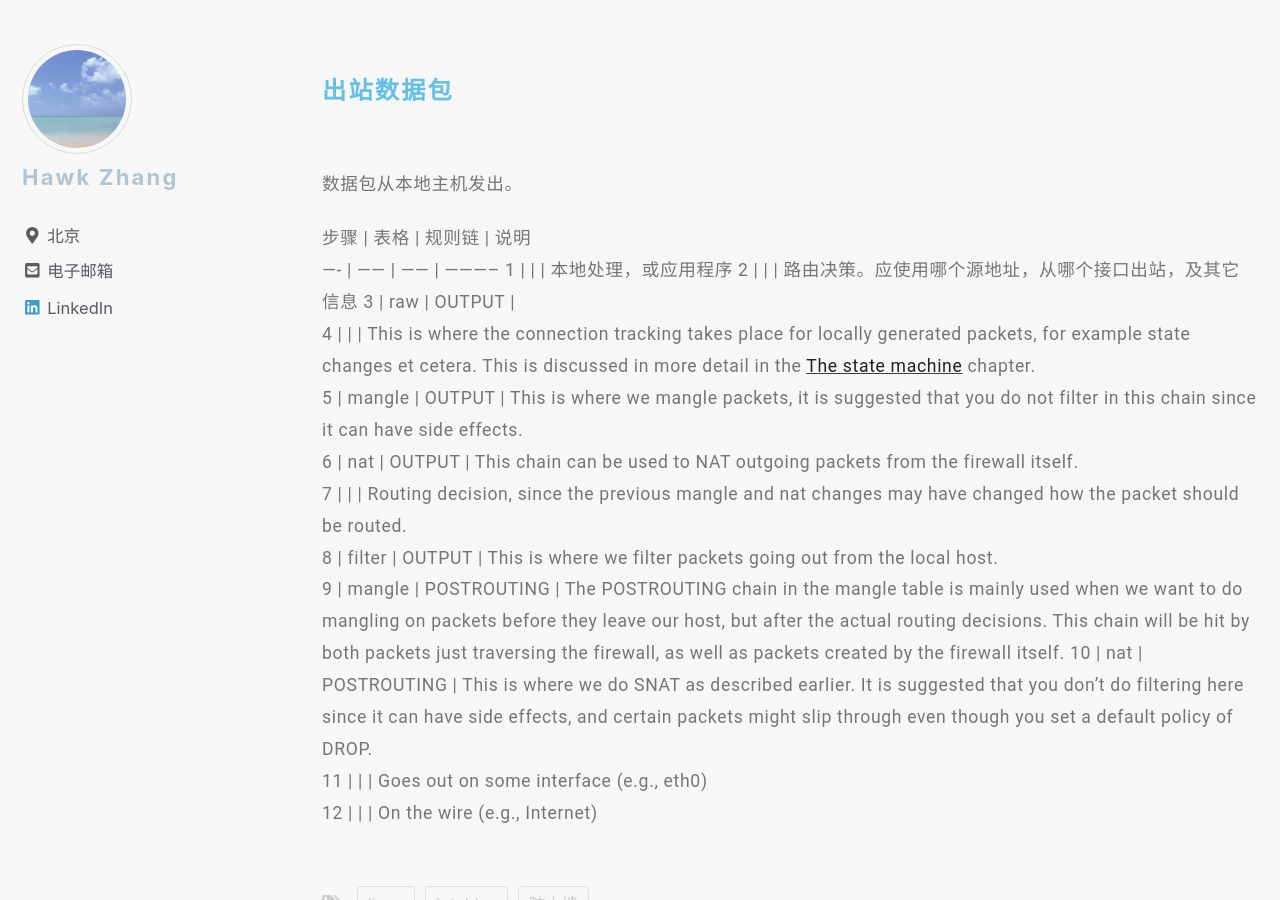
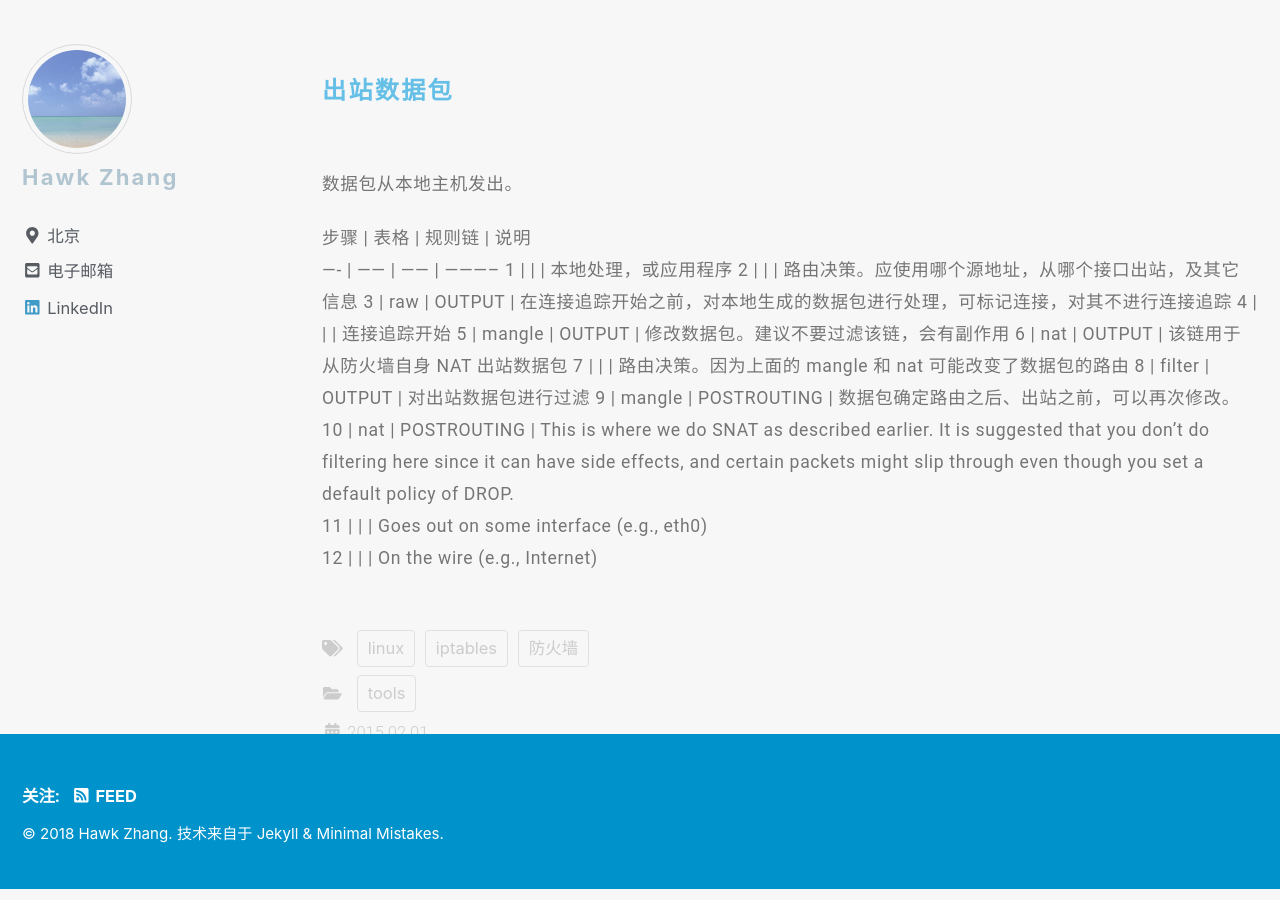
Before and after one commit to narru888/linotes_note, a Jekyll site: the page built from _posts/linux/tools/2015-02-01-iptables.md, in a window 1280 px wide and 900 px high, scrolled down 10906 px. Built offline with Jekyll 4.4.1, drawn with Linux system fonts in a browser that asks for light colours; nearby versions of some CDN libraries; a script that is not in the unit is left out.

Commit message:
update on 2018-08-26 18:30:01 CST

```diff
--- a/_posts/linux/tools/2015-02-01-iptables.md
+++ b/_posts/linux/tools/2015-02-01-iptables.md
@@ -404,23 +404,13 @@ DNAT 更适用于多个服务器。
 ---- | ------ | ------ | -----------
 1    |        |             | 本地处理，或应用程序
 2    |        |             | 路由决策。应使用哪个源地址，从哪个接口出站，及其它信息
-3    | raw    | OUTPUT      |
-4    |        |             | This is where the connection tracking takes place for locally
-generated packets, for example state changes et cetera. This is discussed in
-more detail in the [_The state machine_](https://www.frozentux.net/iptables-tutorial/iptables-tutorial.html#STATEMACHINE) chapter.
-5    | mangle | OUTPUT      | This is where we mangle packets, it is suggested that you do
-not filter in this chain since it can have side effects.
-6    | nat    | OUTPUT      | This chain can be used to NAT outgoing packets from the
-firewall itself.
-7    |        |             | Routing decision, since the previous mangle and nat changes may
-have changed how the packet should be routed.
-8    | filter | OUTPUT      | This is where we filter packets going out from the local
-host.
-9    | mangle | POSTROUTING | The POSTROUTING chain in the
-mangle table is mainly used when we want to do mangling on packets before they
-leave our host, but after the actual routing decisions. This chain will be hit
-by both packets just traversing the firewall, as well as packets created by
-the firewall itself.
+3    | raw    | OUTPUT      | 在连接追踪开始之前，对本地生成的数据包进行处理，可标记连接，对其不进行连接追踪
+4    |        |             | 连接追踪开始
+5    | mangle | OUTPUT      | 修改数据包。建议不要过滤该链，会有副作用
+6    | nat    | OUTPUT      | 该链用于从防火墙自身 NAT 出站数据包
+7    |        |             | 路由决策。因为上面的 mangle 和 nat 可能改变了数据包的路由
+8    | filter | OUTPUT      | 对出站数据包进行过滤
+9    | mangle | POSTROUTING | 数据包确定路由之后、出站之前，可以再次修改。
 10   | nat    | POSTROUTING | This is where we do SNAT as described
         earlier. It is suggested that you don't do filtering here since it can
         have side effects, and certain packets might slip through even though
```
